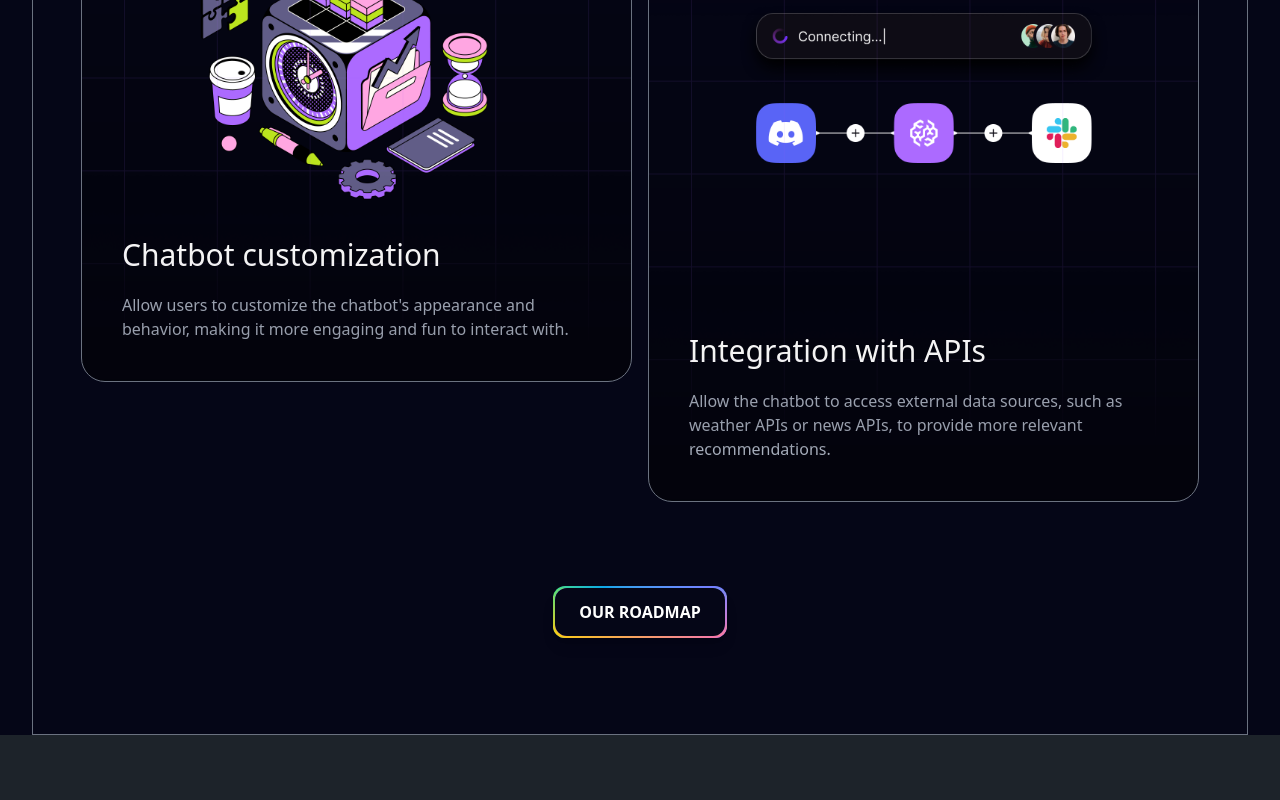
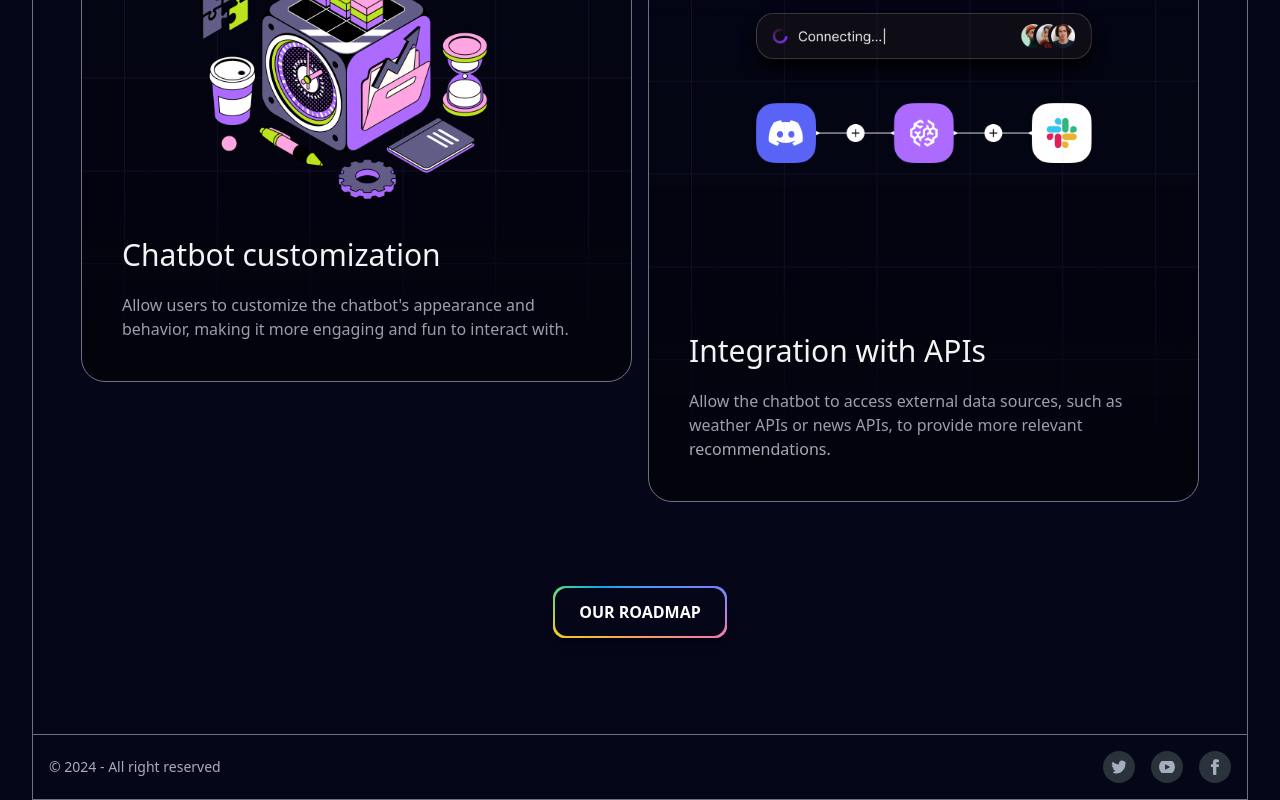
Before and after one commit to amineelamrani/Brainwave-react-Clone, a React (Vite) app: page / in a window 1280 px wide. Shown: the part 8550-9350 px from the top of the page. Before the commit the page ends 9285 px from the top, so only its background shows below. Built offline with nearby package versions, Linux system fonts and the light colour scheme.

Commit message:
footer done not as in the website but not important

```diff
--- a/src/App.jsx
+++ b/src/App.jsx
@@ -5,6 +5,7 @@
 import ServicesSection from "./components/ServicesSection";
 import PricingSection from "./components/PricingSection";
 import RoadMap from "./components/RoadMap";
+import Footer from "./components/Footer";
 
 export default function App() {
   return (
@@ -18,6 +19,7 @@
           <ServicesSection />
           <PricingSection />
           <RoadMap />
+          <Footer />
         </div>
       </div>
     </>
--- /dev/null
+++ b/src/components/Footer.jsx
@@ -0,0 +1,46 @@
+import React from "react";
+
+export default function Footer() {
+  return (
+    <footer className="footer bg-primary-content text-neutral-content items-center p-4 border-t-[1px] border-gray-500">
+      <aside className="grid-flow-col items-center">
+        <p>© {new Date().getFullYear()} - All right reserved</p>
+      </aside>
+      <nav className="grid-flow-col gap-4 md:place-self-center md:justify-self-end">
+        <a>
+          <svg
+            xmlns="http://www.w3.org/2000/svg"
+            width="32"
+            height="32"
+            viewBox="0 0 24 24"
+            className="fill-current bg-neutral p-2 rounded-full"
+          >
+            <path d="M24 4.557c-.883.392-1.832.656-2.828.775 1.017-.609 1.798-1.574 2.165-2.724-.951.564-2.005.974-3.127 1.195-.897-.957-2.178-1.555-3.594-1.555-3.179 0-5.515 2.966-4.797 6.045-4.091-.205-7.719-2.165-10.148-5.144-1.29 2.213-.669 5.108 1.523 6.574-.806-.026-1.566-.247-2.229-.616-.054 2.281 1.581 4.415 3.949 4.89-.693.188-1.452.232-2.224.084.626 1.956 2.444 3.379 4.6 3.419-2.07 1.623-4.678 2.348-7.29 2.04 2.179 1.397 4.768 2.212 7.548 2.212 9.142 0 14.307-7.721 13.995-14.646.962-.695 1.797-1.562 2.457-2.549z"></path>
+          </svg>
+        </a>
+        <a>
+          <svg
+            xmlns="http://www.w3.org/2000/svg"
+            width="32"
+            height="32"
+            viewBox="0 0 24 24"
+            className="fill-current bg-neutral p-2 rounded-full"
+          >
+            <path d="M19.615 3.184c-3.604-.246-11.631-.245-15.23 0-3.897.266-4.356 2.62-4.385 8.816.029 6.185.484 8.549 4.385 8.816 3.6.245 11.626.246 15.23 0 3.897-.266 4.356-2.62 4.385-8.816-.029-6.185-.484-8.549-4.385-8.816zm-10.615 12.816v-8l8 3.993-8 4.007z"></path>
+          </svg>
+        </a>
+        <a>
+          <svg
+            xmlns="http://www.w3.org/2000/svg"
+            width="32"
+            height="32"
+            viewBox="0 0 24 24"
+            className="fill-current bg-neutral p-2 rounded-full"
+          >
+            <path d="M9 8h-3v4h3v12h5v-12h3.642l.358-4h-4v-1.667c0-.955.192-1.333 1.115-1.333h2.885v-5h-3.808c-3.596 0-5.192 1.583-5.192 4.615v3.385z"></path>
+          </svg>
+        </a>
+      </nav>
+    </footer>
+  );
+}
```
